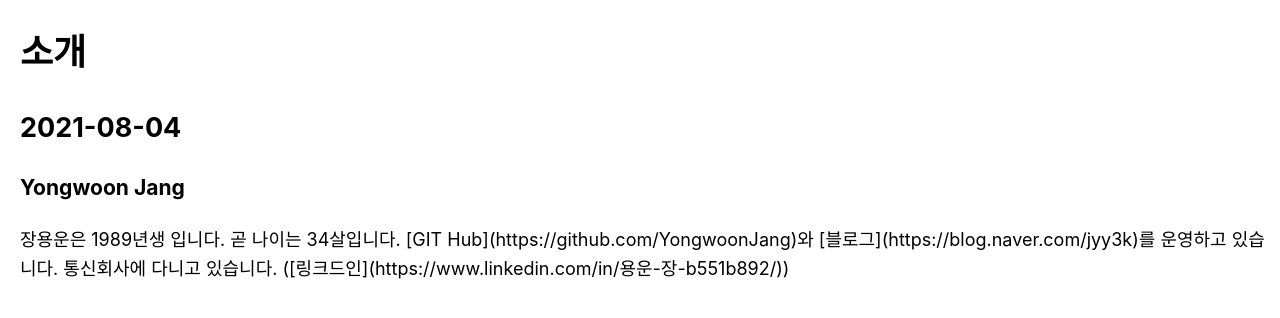
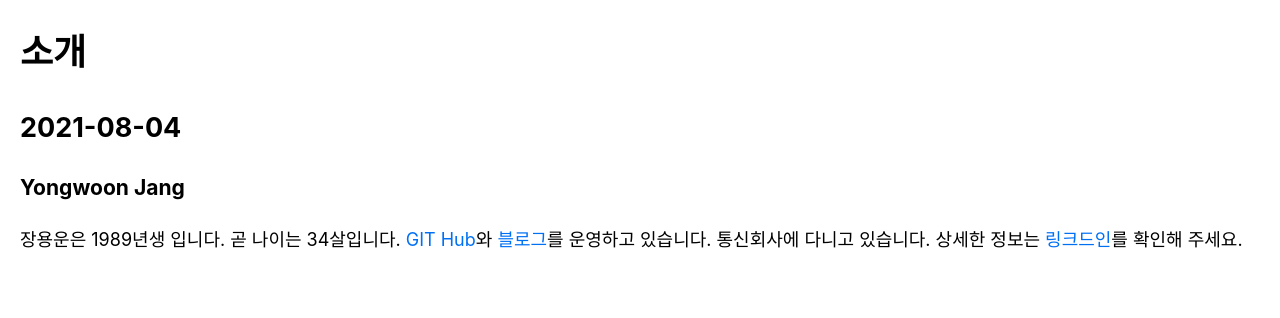
Before and after one commit to YongwoonJang/gyujanggak, a Next.js app in the folder app/national-search-portal/: page /posts/profile in a window 1280 px wide. Shown: the top 318 px of the page. Built offline with nearby package versions, Linux system fonts and the light colour scheme.

Commit message:
Modify : Add contents hyperlink

```diff
--- a/app/national-search-portal/package.json
+++ b/app/national-search-portal/package.json
@@ -8,10 +8,11 @@
     "start": "next start"
   },
   "dependencies": {
-    "fs": "^0.0.1-security",
     "@elastic/app-search-node": "^7.12.0",
     "date-fns": "^2.21.1",
+    "fs": "^0.0.1-security",
     "gray-matter": "^4.0.3",
+    "html-react-parser": "^1.2.7",
     "net": "^1.0.2",
     "next": "^10.2.0",
     "react": "17.0.1",
--- a/app/national-search-portal/pages/index.js
+++ b/app/national-search-portal/pages/index.js
@@ -11,7 +11,7 @@ const name = '국회정보통합검색시스템'
 export default function Home() {
 
   const allPostsData = [
-    { "id": "profile", "title": "국정감사정보", "url": "/posts/profile" },
+    { "id": "yongwoonJang", "title": "국정감사정보", "url": "/posts/profile" },
     { "id": "InspectOfStateAdministration", "title": "국정감사정보", "url": "https://likms.assembly.go.kr/inspections/main.do" },
     { "id": "NationalAssemblyLawInformation", "title": "국회법률정보", "url": "http://likms.assembly.go.kr/law/lawsNormInqyMain1010.do?mappingId=%2FlawsNormInqyMain1010.do&genActiontypeCd=2ACT1010" },
     { "id": "NationalAssemblyMinutes", "title": "국회회의록", "url": "http://likms.assembly.go.kr/record/index.jsp" },
--- a/app/national-search-portal/pages/posts/[id].js
+++ b/app/national-search-portal/pages/posts/[id].js
@@ -1,14 +1,16 @@
 import fs from 'fs'
 import matter from 'gray-matter'
+import parse from 'html-react-parser'
 
 export default function Post({data, contents}){
+    const content = parse(contents)
     return (
         <>
             <div style={{paddingLeft:20+'px'}}>
                 <h1>{data.title}</h1>
                 <h2>{data.date}</h2>
                 <h3>{data.author.name}</h3>
-                <div>{contents}</div>
+                <div>{content}</div>
             </div>
         </>
     )
--- a/app/national-search-portal/public/posts/profile.md
+++ b/app/national-search-portal/public/posts/profile.md
@@ -7,4 +7,5 @@ author:
     picture: '../../public/images/profile.jpg'
 ---
 
-장용운은 1989년생 입니다. 곧 나이는 34살입니다. [GIT Hub](https://github.com/YongwoonJang)와 [블로그](https://blog.naver.com/jyy3k)를 운영하고 있습니다. 통신회사에 다니고 있습니다. ([링크드인](https://www.linkedin.com/in/용운-장-b551b892/))
+장용운은 1989년생 입니다. 곧 나이는 34살입니다. <a href="https://github.com/YongwoonJang">GIT Hub</a>와 <a href="https://blog.naver.com/jyy3k">블로그</a>를 운영하고 있습니다. 통신회사에 다니고 있습니다.
+상세한 정보는 <a href="https://www.linkedin.com/in/용운-장-b551b892/">링크드인</a>를 확인해 주세요.
```
Also changed, not shown: app/national-search-portal/public/images/yongwoonJang.jpg (added), 1 other file (tests, documents, lock files or other folders).
